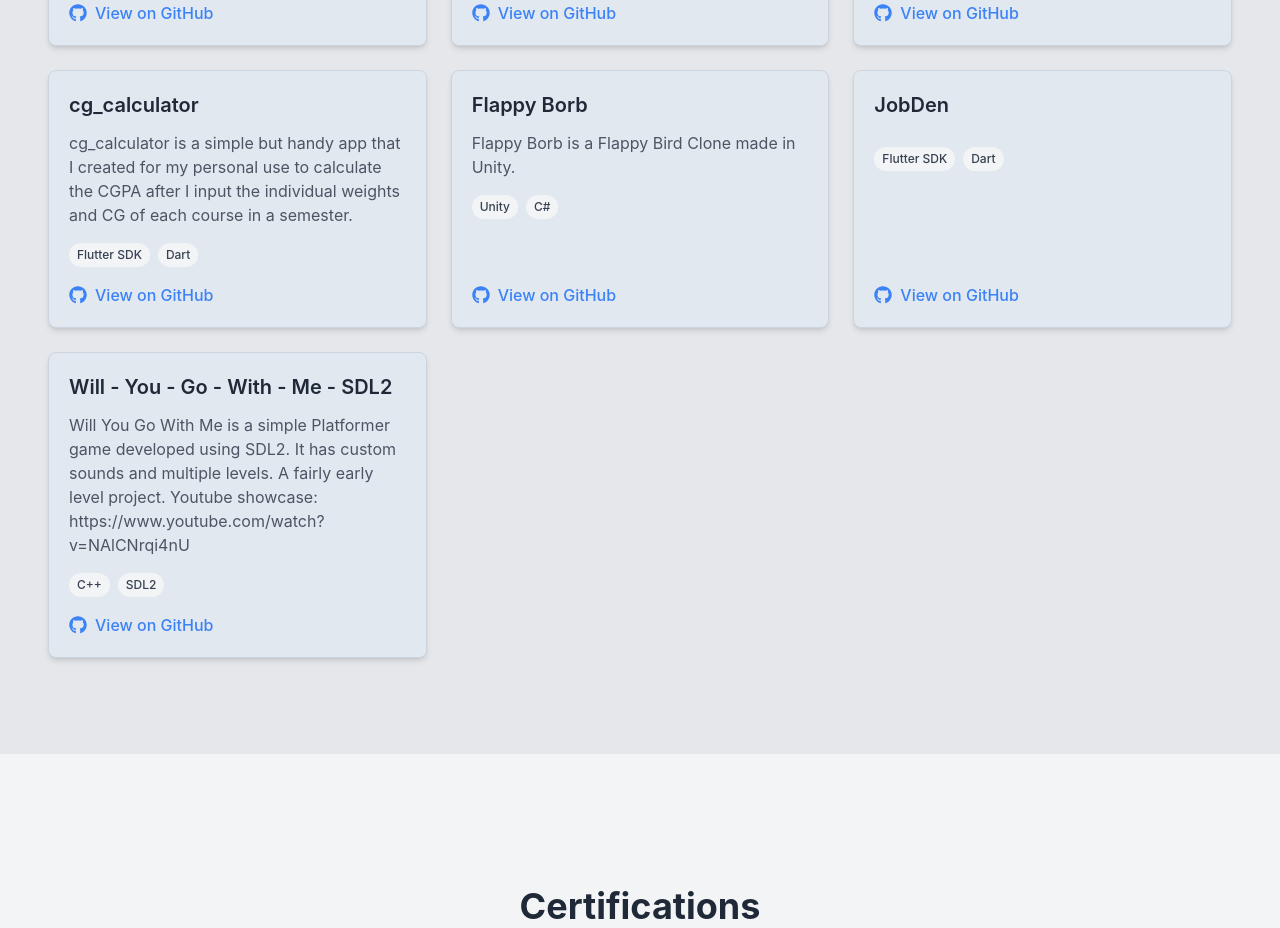
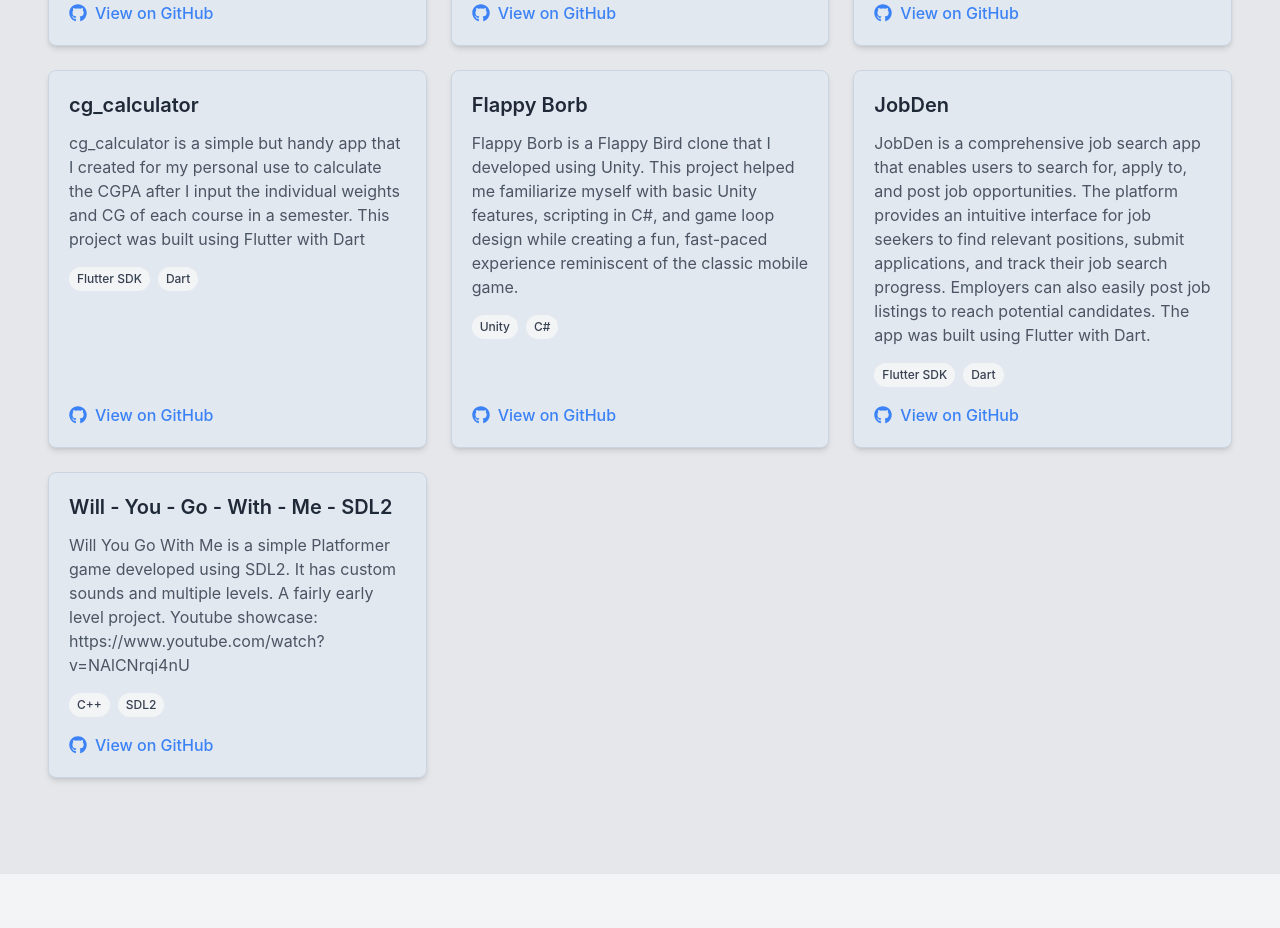
Before and after one commit to azwadkm22/Portfolio, a React (Create React App) app: page / in a window 1280 px wide. Shown: the part 5100-6028 px from the top of the page. Built offline with nearby package versions, Linux system fonts and the light colour scheme.

Commit message:
Added description for JobDen

```diff
--- a/src/components/Projects.js
+++ b/src/components/Projects.js
@@ -25,21 +25,19 @@ function Projects() {
         },
         {
             title: 'cg_calculator',
-            description: 'cg_calculator is a simple but handy app that I created for my personal use to calculate the CGPA after I input the individual weights and CG of each course in a semester.',
+            description: 'cg_calculator is a simple but handy app that I created for my personal use to calculate the CGPA after I input the individual weights and CG of each course in a semester. This project was built using Flutter with Dart',
             techStack: ['Flutter SDK', 'Dart'],
             link: 'https://github.com/azwadkm22/cg_calculator'
         },
         {
             title: 'Flappy Borb',
-            description: 'Flappy Borb is a Flappy Bird Clone made in Unity.',
+            description: 'Flappy Borb is a Flappy Bird clone that I developed using Unity. This project helped me familiarize myself with basic Unity features, scripting in C#, and game loop design while creating a fun, fast-paced experience reminiscent of the classic mobile game.',
             techStack: ['Unity', 'C#'],
             link: 'https://github.com/azwadkm22/Flappy-Borb'
         },
-
-
         {
             title: 'JobDen',
-            description: '',
+            description: 'JobDen is a comprehensive job search app that enables users to search for, apply to, and post job opportunities. The platform provides an intuitive interface for job seekers to find relevant positions, submit applications, and track their job search progress. Employers can also easily post job listings to reach potential candidates. The app was built using Flutter with Dart.',
             techStack: ['Flutter SDK', 'Dart'],
             link: 'https://github.com/azwadkm22/JobDen'
         },
```
